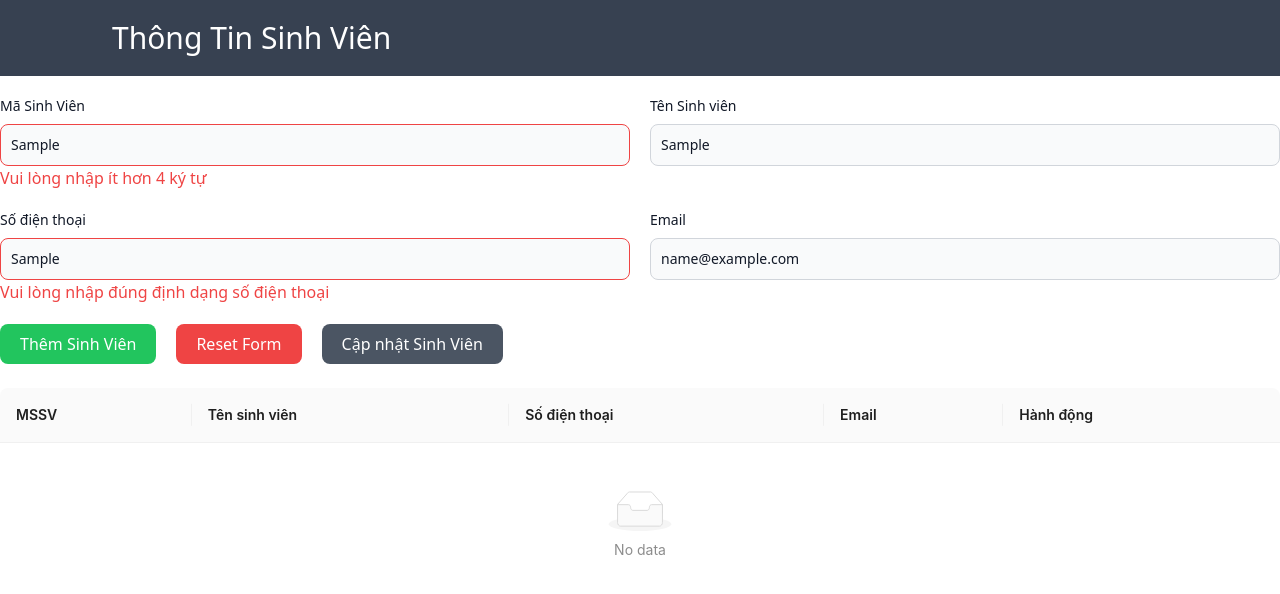
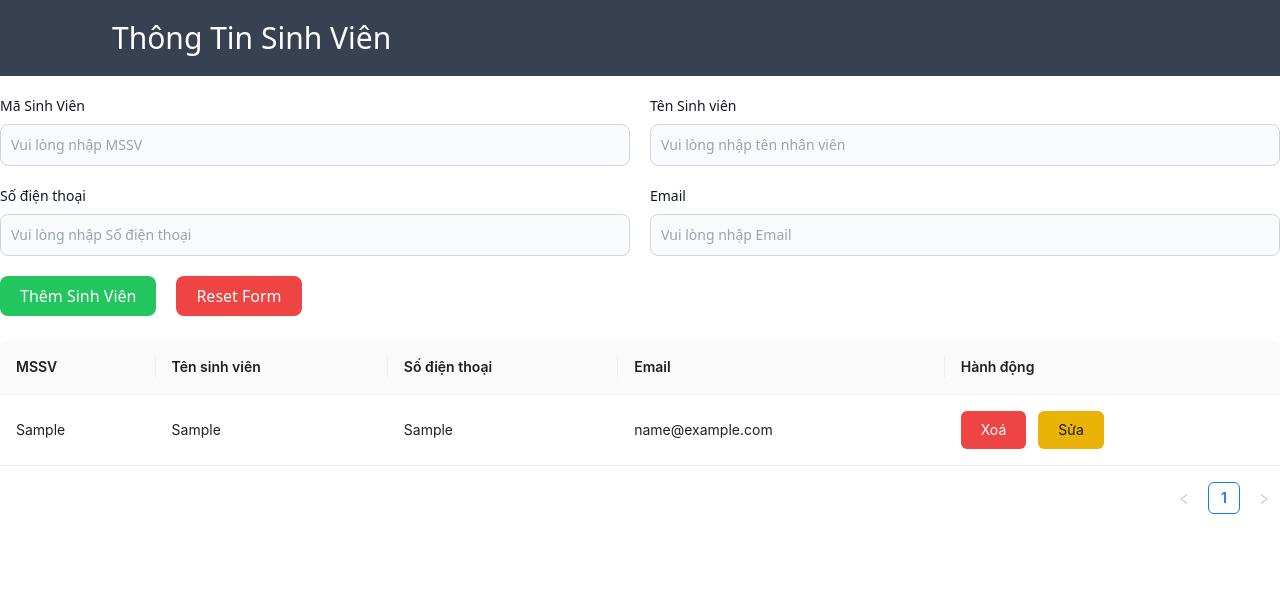
Before and after one commit to Duy-David/BC68_Nguyen-Dinh-Phuong-Duy_BTBuoi-37, a React (Vite) app: page / in a window 1280 px wide. Both pictures are taken after typing "Sample", "Sample", "Sample", "name@example.com" into the empty fields and a click on the button "Thêm Sinh Viên". Shown: the top 594 px of the page. Built offline with nearby package versions, Linux system fonts and the light colour scheme.

Commit message:
first code

```diff
--- a/src/component/MyForm.jsx
+++ b/src/component/MyForm.jsx
@@ -4,13 +4,16 @@ import InputCustom from "./InputCustom";
 import * as yup from "yup";
 import TableSinhVien from "./TableSinhVien";
 import { useDispatch, useSelector } from "react-redux";
-import sinhVienSlice, { themSinhVien, xoaSinhVien } from "../redux/sinhVienSlice";
+import sinhVienSlice, {
+  capNhatSinhVien,
+  themSinhVien,
+  xoaSinhVien,
+} from "../redux/sinhVienSlice";
 const MyForm = () => {
   const [arrSinhVien, setArrSinhVien] = useState([]);
-
+  const [editingSinhVien, setEditingSinhVien] = useState(false);
   const { sinhVien } = useSelector((state) => state.sinhVienSlice);
   const dispatch = useDispatch();
-  console.log(sinhVien);
 
   const {
     handleChange,
@@ -24,7 +27,8 @@ const MyForm = () => {
     touched,
     handleBlur,
     isValid,
-  } = useFormik({
+  } = useFormik(
+    {
       initialValues: {
         mssv: "",
         tenSinhVien: "",
@@ -33,10 +37,17 @@ const MyForm = () => {
       },
       onSubmit: (values, { resetForm }) => {
         const newArrSinhVien = [...arrSinhVien, values];
+        if (editingSinhVien) {
+          dispatch(capNhatSinhVien(values));
+          setEditingSinhVien(false);
+        } else {
+          dispatch(themSinhVien(values));
+        }
         setArrSinhVien(newArrSinhVien);
-      dispatch(themSinhVien(values));
         resetForm();
       },
+    },
+    {
       validationSchema: yup.object({
         email: yup
           .string()
@@ -55,17 +66,25 @@ const MyForm = () => {
           )
           .required("Vui lòng không được bỏ trống"),
       }),
-  });
+    }
+  );
   useEffect(() => {
     if (arrSinhVien.length > 0) {
       setArrSinhVien(sinhVien);
     }
   }, [sinhVien]);
+  useEffect(() => {
+    editingSinhVien && setValues(editingSinhVien);
+  }, [editingSinhVien]);
 
   const handleDeleteSinhVien = (mssv) => {
     const newArrSinhVien = [...arrSinhVien];
     dispatch(xoaSinhVien(mssv));
     setArrSinhVien(newArrSinhVien);
+  };
+
+  const handleEditSinhVien = (editingSinhVien) => {
+    setEditingSinhVien(editingSinhVien);
   };
 
   return (
@@ -122,7 +141,7 @@ const MyForm = () => {
                 type="submit"
                 className="py-2 px-5 bg-green-500 text-white rounded-lg"
               >
-                Thêm Sinh Viên
+                {editingSinhVien ? "Cập nhật Sinh Viên" : "Thêm Sinh Viên"}
               </button>
               <button
                 type="button"
@@ -130,12 +149,6 @@ const MyForm = () => {
                 onClick={handleReset}
               >
                 Reset Form
-              </button>
-              <button
-                type="button"
-                className="py-2 px-5 bg-gray-600 text-white rounded-lg"
-              >
-                Cập nhật Sinh Viên
               </button>
             </div>
           </div>
@@ -145,7 +158,7 @@ const MyForm = () => {
         <TableSinhVien
           handleDeleteSinhVien={handleDeleteSinhVien}
           arrSinhVien={arrSinhVien}
-          // handleGetNhanVien={handleGetNhanVien}
+          handleEditSinhVien={handleEditSinhVien}
         />
       </div>
     </>
--- a/src/component/TableSinhVien.jsx
+++ b/src/component/TableSinhVien.jsx
@@ -1,7 +1,12 @@
 import React from "react";
 import { Space, Table, Tag } from "antd";
-const TableSinhVien = ({arrSinhVien,handleDeleteSinhVien}) => {
-    //const dataSource = arrSinhVien
+const TableSinhVien = ({
+  arrSinhVien,
+  handleDeleteSinhVien,
+  handleEditSinhVien,
+
+}) => {
+  //const dataSource = arrSinhVien
 
   const columns = [
     {
@@ -28,7 +33,7 @@ const TableSinhVien = ({arrSinhVien,handleDeleteSinhVien}) => {
     {
       title: "Hành động",
       render: (text, record, index) => {
-        console.log(record)
+        //console.log(record);
         // console.log(text)
         return (
           <>
@@ -41,10 +46,10 @@ const TableSinhVien = ({arrSinhVien,handleDeleteSinhVien}) => {
               Xoá
             </button>
             <button
-            //   onClick={() => {
-            //     handleGetNhanVien(record);
-            //   }}
-               className="py-2 px-5 bg-yellow-500 rounded-md ml-3"
+              onClick={() => {
+                handleEditSinhVien(record);
+              }}
+              className="py-2 px-5 bg-yellow-500 rounded-md ml-3"
             >
               Sửa
             </button>
@@ -53,9 +58,7 @@ const TableSinhVien = ({arrSinhVien,handleDeleteSinhVien}) => {
       },
     },
   ];
-  return <Table columns={columns}
-  dataSource={arrSinhVien}
-  />;
+  return <Table columns={columns} dataSource={arrSinhVien} />;
 };
 
 export default TableSinhVien;
--- a/src/redux/sinhVienSlice.js
+++ b/src/redux/sinhVienSlice.js
@@ -17,23 +17,30 @@ const sinhVienSlice = createSlice({
       state.sinhVien.push(newsinhVien);
     },
     xoaSinhVien: (state, action) => {
-       console.log(action.payload)
-       console.log(state.sinhVien)
       let index = state.sinhVien.findIndex(
-
         (item) => item.mssv == action.payload
       );
-      console.log(index)
+      console.log(index);
       if (index != -1) {
         state.sinhVien.splice(index, 1);
       }
-      console.log(state.sinhVien)
+      console.log(state.sinhVien);
+    },
+    capNhatSinhVien: (state, action) => {
+      const updatedSinhVien = action.payload;
+      const index = state.sinhVien.findIndex(
+        (item) => item.mssv == updatedSinhVien.mssv
+      );
+      if (index !== -1) {
+        state.sinhVien[index] = updatedSinhVien;
+      }
     },
   },
 });
 
 // Xuất các action creators được tạo tự động bởi createSlice
-export const { themSinhVien,xoaSinhVien} = sinhVienSlice.actions;
+export const { themSinhVien, xoaSinhVien, capNhatSinhVien } =
+  sinhVienSlice.actions;
 
 // Xuất reducer của slice
 export default sinhVienSlice.reducer;
```
Lines whose indentation alone changed are shown as unchanged.
